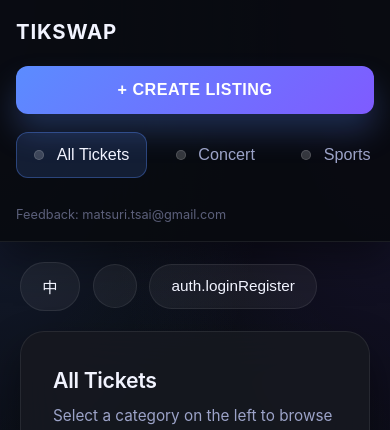
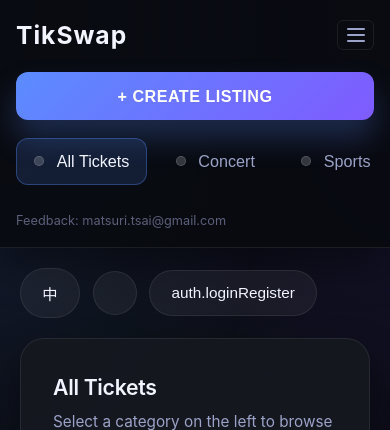
Before and after one commit to slannister/trade-ticket-project, a Flask app: page / in a window 390 px wide. Shown: the top 430 px of the page. Run offline with Flask 3, Linux system fonts and the light colour scheme; data that the repository does not hold is empty.

Commit message:
feat: add hamburger menu icon and animation for sidebar toggle
- Replace text toggle with hamburger icon (three lines)
- Add smooth transition animation when collapsing/expanding
- Hamburger animates to X when collapsed

Co-Authored-By: Claude Opus 4.7 <noreply@anthropic.com>

```diff
--- a/static/css/styles.css
+++ b/static/css/styles.css
@@ -100,15 +100,87 @@ body::before {
 
 .sidebar-brand {
   display: flex;
-  flex-direction: column;
-  gap: 0.2rem;
-}
-
-.sidebar-brand h1 {
-  margin: 0;
+  align-items: center;
+  justify-content: space-between;
+  gap: 0.5rem;
+}
+
+.sidebar-brand-link {
   font-size: 1.45rem;
   font-weight: 700;
   letter-spacing: 0.04em;
+  color: var(--text);
+  text-decoration: none;
+}
+
+.sidebar-toggle {
+  background: transparent;
+  border: 1px solid var(--border);
+  border-radius: 6px;
+  color: var(--text-muted);
+  cursor: pointer;
+  padding: 0.4rem 0.5rem;
+  font-size: 1.1rem;
+  line-height: 1;
+  transition: all 0.2s ease;
+}
+
+.sidebar-toggle:hover {
+  border-color: var(--border-hover);
+  color: var(--text);
+}
+
+.hamburger {
+  display: flex;
+  flex-direction: column;
+  gap: 4px;
+  width: 18px;
+}
+
+.hamburger span {
+  display: block;
+  width: 100%;
+  height: 2px;
+  background: currentColor;
+  border-radius: 1px;
+  transition: all 0.3s ease;
+}
+
+.app-sidebar.is-collapsed {
+  width: 60px;
+  padding: 22px 12px;
+  transition: all 0.3s ease;
+}
+
+.app-sidebar.is-collapsed .sidebar-brand-link {
+  font-size: 0.9rem;
+  display: none;
+}
+
+.app-sidebar.is-collapsed .sidebar-actions,
+.app-sidebar.is-collapsed .sidebar-nav,
+.app-sidebar.is-collapsed .sidebar-divider,
+.app-sidebar.is-collapsed .sidebar-personal-label,
+.app-sidebar.is-collapsed .sidebar-footer {
+  display: none;
+  transition: all 0.3s ease;
+}
+
+.app-sidebar.is-collapsed .sidebar-toggle {
+  margin: 0 auto;
+}
+
+.app-sidebar.is-collapsed .hamburger span:nth-child(1) {
+  transform: rotate(45deg) translate(5px, 5px);
+}
+
+.app-sidebar.is-collapsed .hamburger span:nth-child(2) {
+  opacity: 0;
+}
+
+.app-sidebar.is-collapsed .hamburger span:nth-child(3) {
+  transform: rotate(-45deg) translate(4px, -4px);
+}
   text-transform: uppercase;
 }
 
--- a/static/js/app.js
+++ b/static/js/app.js
@@ -61,6 +61,7 @@ document.addEventListener('DOMContentLoaded', async () => {
     initChat(loadMessagesView);
     initThemeToggle();
     initLangToggle();
+    initSidebarToggle();
     initMemberModal();
     initImageModal();
     bindEvents();
@@ -105,6 +106,25 @@ function initLangToggle() {
         renderListings();
         updateLabel();
     });
+}
+
+function initSidebarToggle() {
+    const toggle = query('#sidebar-toggle');
+    const sidebar = query('.app-sidebar');
+    if (!toggle || !sidebar) return;
+
+    toggle.addEventListener('click', () => {
+        sidebar.classList.toggle('is-collapsed');
+        const isCollapsed = sidebar.classList.contains('is-collapsed');
+        toggle.setAttribute('aria-label', isCollapsed ? t('sidebar.expand') : t('sidebar.collapse'));
+        localStorage.setItem('sidebarCollapsed', isCollapsed);
+    });
+
+    // Restore state
+    const saved = localStorage.getItem('sidebarCollapsed');
+    if (saved === 'true') {
+        sidebar.classList.add('is-collapsed');
+    }
 }
 
 /* ── Member Modal ── */
--- a/templates/index.html
+++ b/templates/index.html
@@ -10,7 +10,14 @@
   <div class="app-layout">
     <aside class="app-sidebar">
       <div class="sidebar-brand">
-        <h1>TikSwap</h1>
+        <a href="/" class="sidebar-brand-link">TikSwap</a>
+        <button class="sidebar-toggle" id="sidebar-toggle" type="button" aria-label="收起選單">
+          <span class="hamburger">
+            <span></span>
+            <span></span>
+            <span></span>
+          </span>
+        </button>
       </div>
       <div class="sidebar-actions">
         <button class="sidebar-action" data-scroll-target="#listing-form-panel" type="button">+ 建立刊登</button>
```
